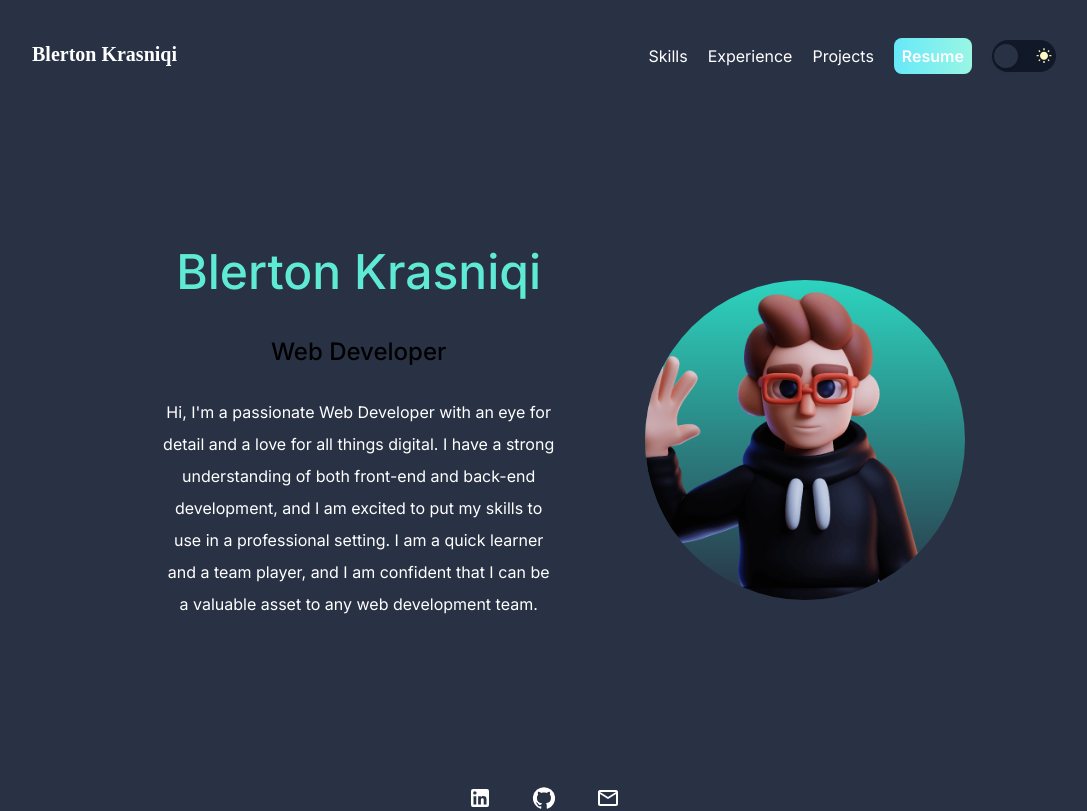
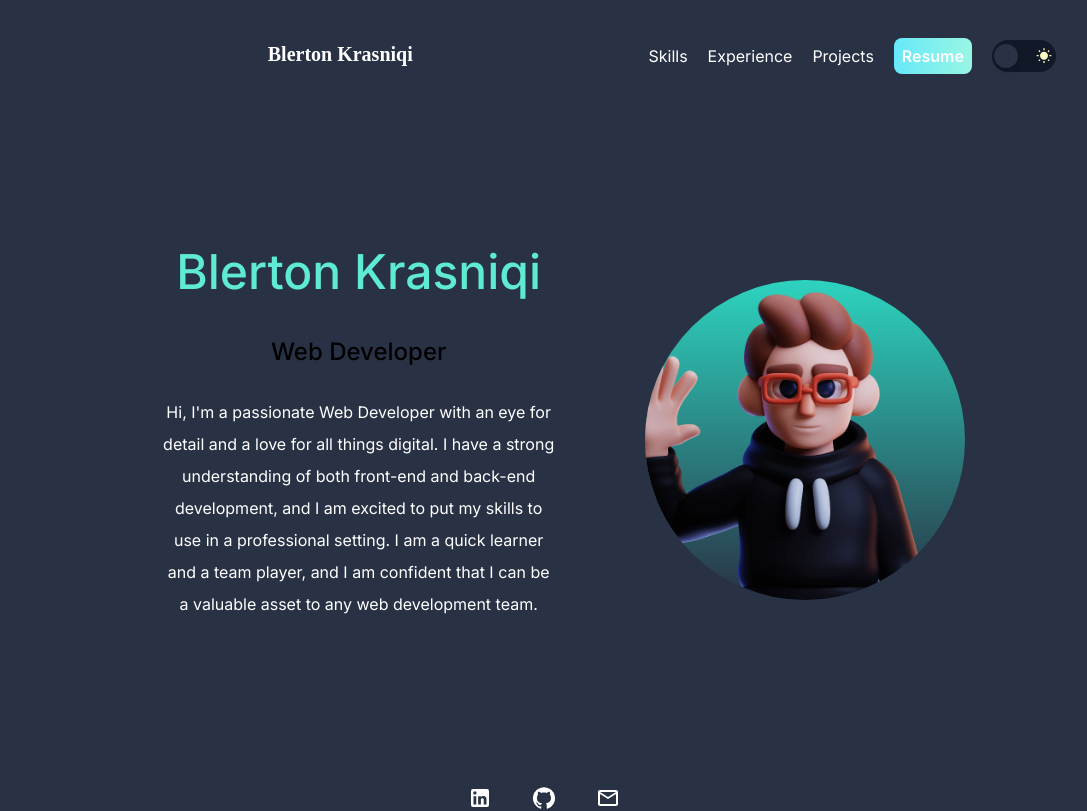
Before and after one commit to blertton/Portfolio, a Next.js app: page / in a window 1280 px wide. Shown: the top 811 px of the page, without its empty margins (96-1183 px from the left). Built offline with nearby package versions, Linux system fonts and the light colour scheme.

Commit message:
updated navbar

```diff
--- a/app/navbar/navbar.tsx
+++ b/app/navbar/navbar.tsx
@@ -4,7 +4,7 @@ import Theme from "../Theme";
 const Navbar = () => {
   return (
     <nav className="py-5 md:py-10 mb-12 flex flex-col md:flex-row justify-between w-auto dark:bg-medium">
-      <h1 className="text-xl font-semibold font-burtons dark:text-white mb-4 md:mb-0">
+      <h1 className="text-xl font-semibold font-burtons dark:text-white mb-4 md:mb-0 text-center md:text-left mx-auto">
         Blerton Krasniqi
       </h1>
       <ul className="flex flex-col md:flex-row items-center space-y-4 md:space-y-0 md:space-x-5 dark:text-white">
```
